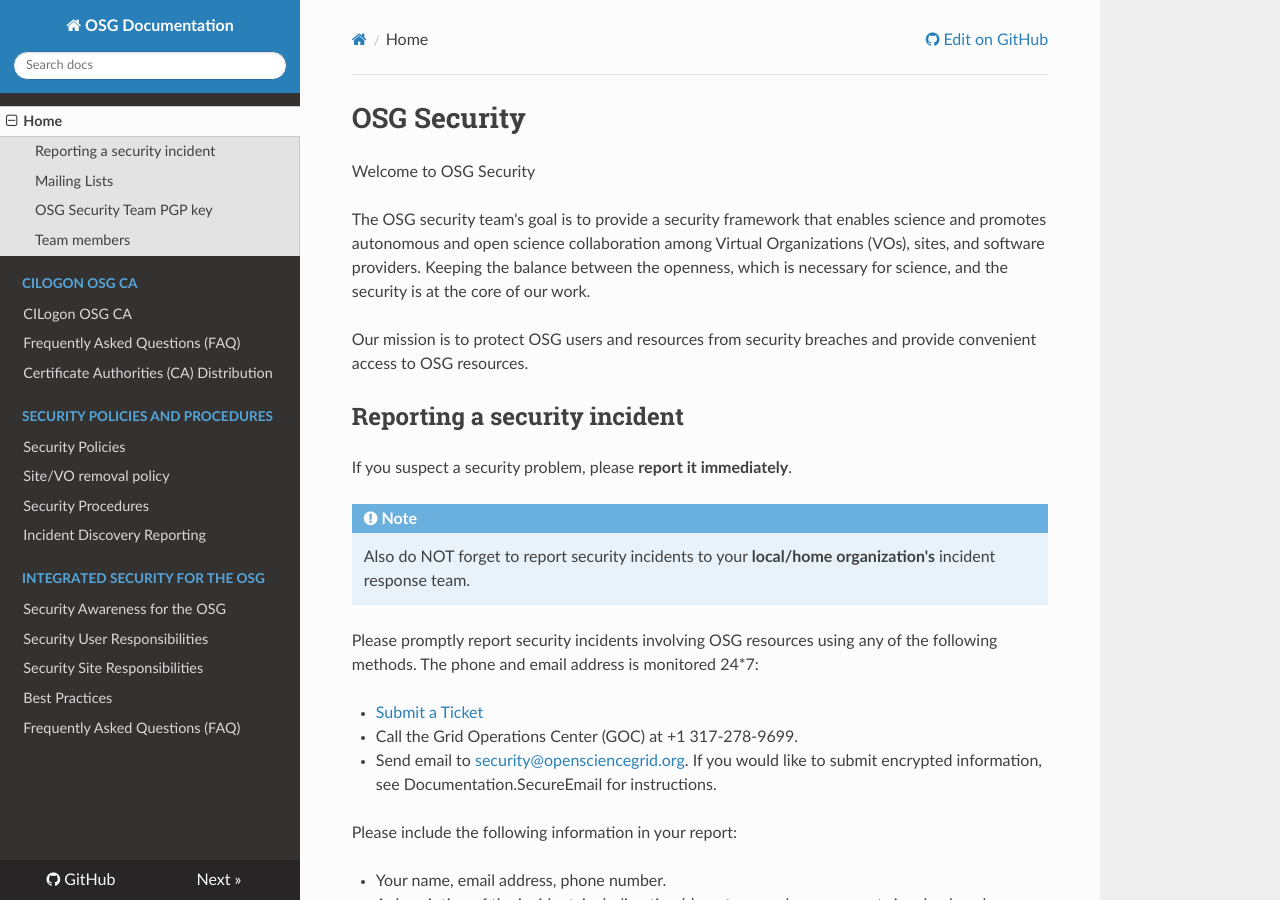
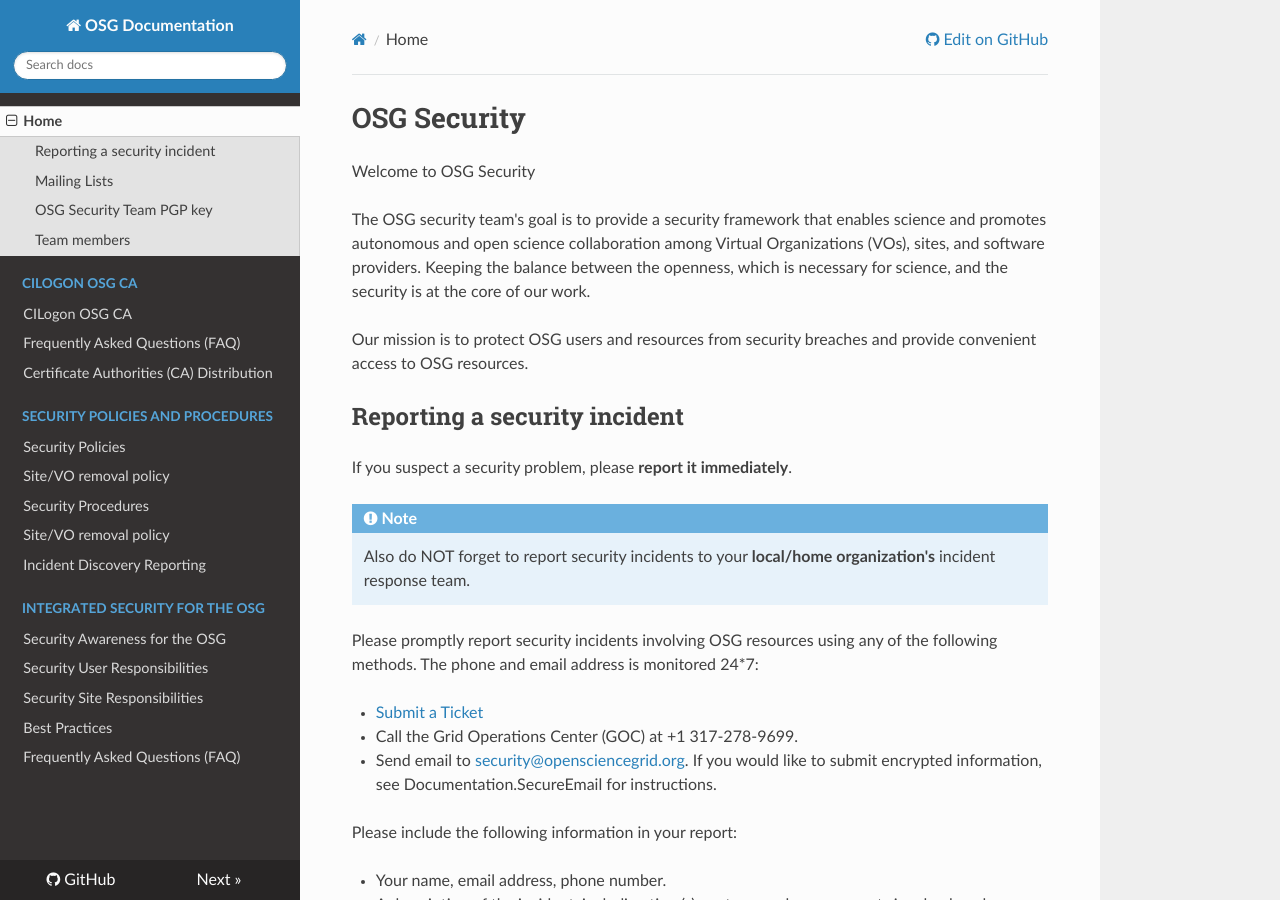
Before and after one commit to opensciencegrid/security, an MkDocs documentation site: the page built from docs/index.md, in a window 1280 px wide and 900 px high. Built offline with MkDocs 1.6.1, drawn with Linux system fonts in a browser that asks for light colours; nearby versions of some CDN libraries; old or Windows-style settings are respelled for this version of MkDocs.

Commit message:
Update mkdocs.yml
Adding site/vo removal procedure

```diff
--- a/mkdocs.yml
+++ b/mkdocs.yml
@@ -15,8 +15,9 @@
 - Certificate Authorities (CA) Distribution: 'CaDistribution.md'
 - Security Policies and Procedures:
   - Security Policies: 'OSGSecurityPolicies.md'
-  - Site/VO removal policy: 'SiteVORemoval.md'
+  - Site/VO removal policy: 'SiteVORemovalPolicy.md'
   - Security Procedures: 'OSGSecurityProcedures.md'
+  - Site/VO removal policy: 'SiteVORemovalProcedure.md'
   - Incident Discovery Reporting: 'IncidentDiscoveryReporting.md'
 - Integrated Security for the OSG:
   - Security Awareness for the OSG: 'SecurityAwarenessForTheOSG.md'
```
